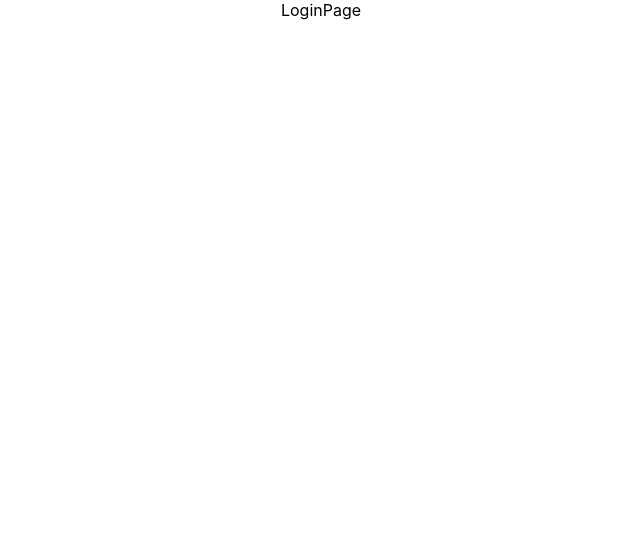
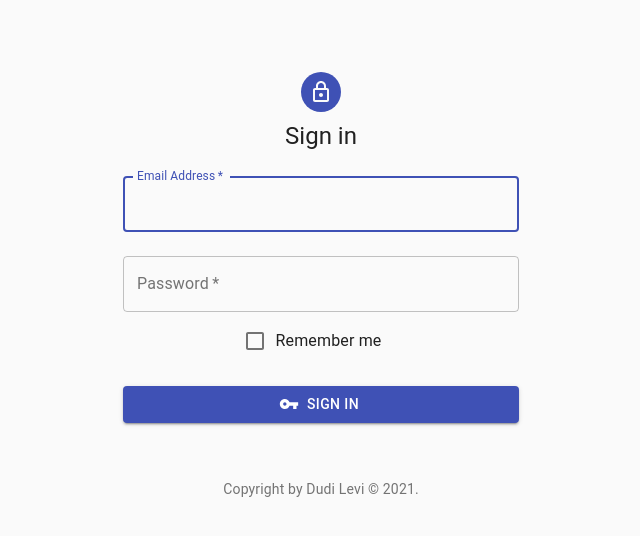
Before and after one commit to dudilevi7/zigit_test, a React (Create React App) app: page / in a window 1280 px wide. Shown: the top 536 px of the page, without its empty margins (319-959 px from the left). Built offline with nearby package versions, Linux system fonts and the light colour scheme.

Commit message:
Login page and validate service

```diff
--- a/src/pages/LoginPage/LoginPage.js
+++ b/src/pages/LoginPage/LoginPage.js
@@ -1,8 +1,108 @@
-import React from 'react';
+import { Avatar, Box, Button, Checkbox, Container, CssBaseline, FormControlLabel, makeStyles, TextField, Typography } from '@material-ui/core';
+import { LockOutlined } from '@material-ui/icons';
+import React, { useState } from 'react';
+import VpnKeyIcon from '@material-ui/icons/VpnKey';
+import { validateEmail } from '../../services/validateService';
 
+const useStyles = makeStyles((theme) => ({
+    paper: {
+        marginTop: theme.spacing(8),
+        display: 'flex',
+        flexDirection: 'column',
+        alignItems: 'center',
+    },
+
+    avatar: {
+        margin: theme.spacing(1),
+        backgroundColor: theme.palette.primary.main,
+    },
+    form: {
+        width: '100%', // Fix IE 11 issue.
+        marginTop: theme.spacing(1),
+    },
+    submit: {
+        margin: theme.spacing(3, 0, 2),
+        "&:hover":{
+            backgroundColor : '#2b2b2b'
+        }
+    },
+}));
 
 const LoginPage = props => {
-    return (<div>LoginPage</div>);
+    const [email, setEmail] = useState('');
+    const [password, setPassword] = useState('');
+    const [rememberMe, setRememberMe] = useState(false)
+
+    const classes = useStyles();
+
+    const emailChangeHandler = event => { setEmail(event.target.value) }
+    const passwordChangeHandler = event => { setPassword(event.target.value) }
+
+    const onSubmit = async (event) => {
+        console.log(email,password,rememberMe)
+        event.preventDefault();
+    }
+
+    return (
+        <Container component="main" maxWidth="xs">
+            <CssBaseline />
+            <div className={classes.paper}>
+                <Avatar className={classes.avatar}>
+                    <LockOutlined />
+                </Avatar>
+                <Typography component="h1" variant="h5">
+                    Sign in
+                </Typography>
+                <form className={classes.form} noValidate>
+                    <TextField
+                        variant="outlined"
+                        margin="normal"
+                        required
+                        fullWidth
+                        helperText={email && !validateEmail(email) && "Please enter your Email Address in the format yourname@example.com"}
+                        error={( email && !validateEmail(email)) ? true : false}
+                        onChange={emailChangeHandler}
+                        id="email"
+                        label="Email Address"
+                        name="email"
+                        autoComplete="email"
+                        autoFocus />
+                    <TextField
+                        variant="outlined"
+                        margin="normal"
+                        required
+                        fullWidth
+                        helperText={password && password.length<8 && "Password must has at least 8 characters"}
+                        error={(password && password.length<8)? true : false}
+                        onChange={passwordChangeHandler}
+                        name="password"
+                        label="Password"
+                        type="password"
+                        id="password"
+                        autoComplete="current-password" />
+                    <FormControlLabel className={classes.label} control={<Checkbox value="remember" color="primary" onClick={() => setRememberMe(prev => !prev)} />} label="Remember me" />
+                    <Button className={classes.submit} startIcon={<VpnKeyIcon/>} fullWidth variant="contained" color="primary" onClick={onSubmit} >
+                        Sign In
+                    </Button>
+                </form>
+            </div>
+            <Box mt={5}>
+                <Copyright />
+            </Box>
+        </Container>
+    )
+}
+const Copyright = () => {
+    return (
+        <Typography variant="body2" color="textSecondary" align="center">
+            {'Copyright by Dudi Levi © '}
+            {/* <Link color="inherit" href="https://material-ui.com/">
+          Your Website
+        </Link>{' '} */}
+            {new Date().getFullYear()}
+            {'.'}
+        </Typography>
+    );
 }
 
 export default LoginPage;
--- /dev/null
+++ b/src/services/validateService.js
@@ -0,0 +1,11 @@
+export const validateEmail = email => {
+    let emailRegEx = /^\w+([\.-]?\w+)*@\w+([\.-]?\w+)*(\.\w{2,3})+$/;
+    if (!emailRegEx.test(email))
+        return false;
+    else
+        return true;
+};
+
+export const validatePassword = password => {
+    return true;
+}
```
